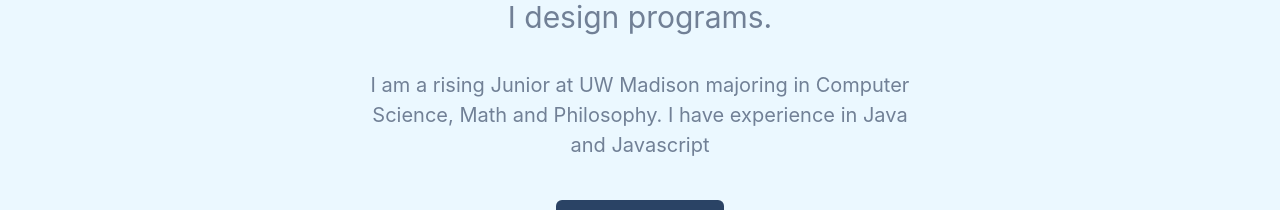
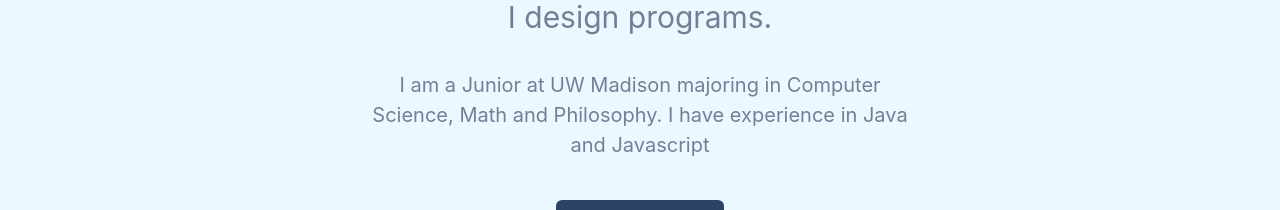
Before and after one commit to mbrady20/resumepage, a Next.js app in the folder resume-page/: page / in a window 1280 px wide. Shown: the part 340-550 px from the top of the page. Built offline with nearby package versions, Linux system fonts and the light colour scheme.

Commit message:
Update index.tsx

```diff
--- a/resume-page/src/pages/index.tsx
+++ b/resume-page/src/pages/index.tsx
@@ -46,7 +46,7 @@
         </Container>
         <Container>
           <Text fontSize="20px" color="gray.500" textAlign="center">
-            I am a rising Junior at UW Madison majoring in Computer Science,
+            I am a Junior at UW Madison majoring in Computer Science,
             Math and Philosophy. I have experience in Java and Javascript
           </Text>
           <Container paddingY="40px">
```
